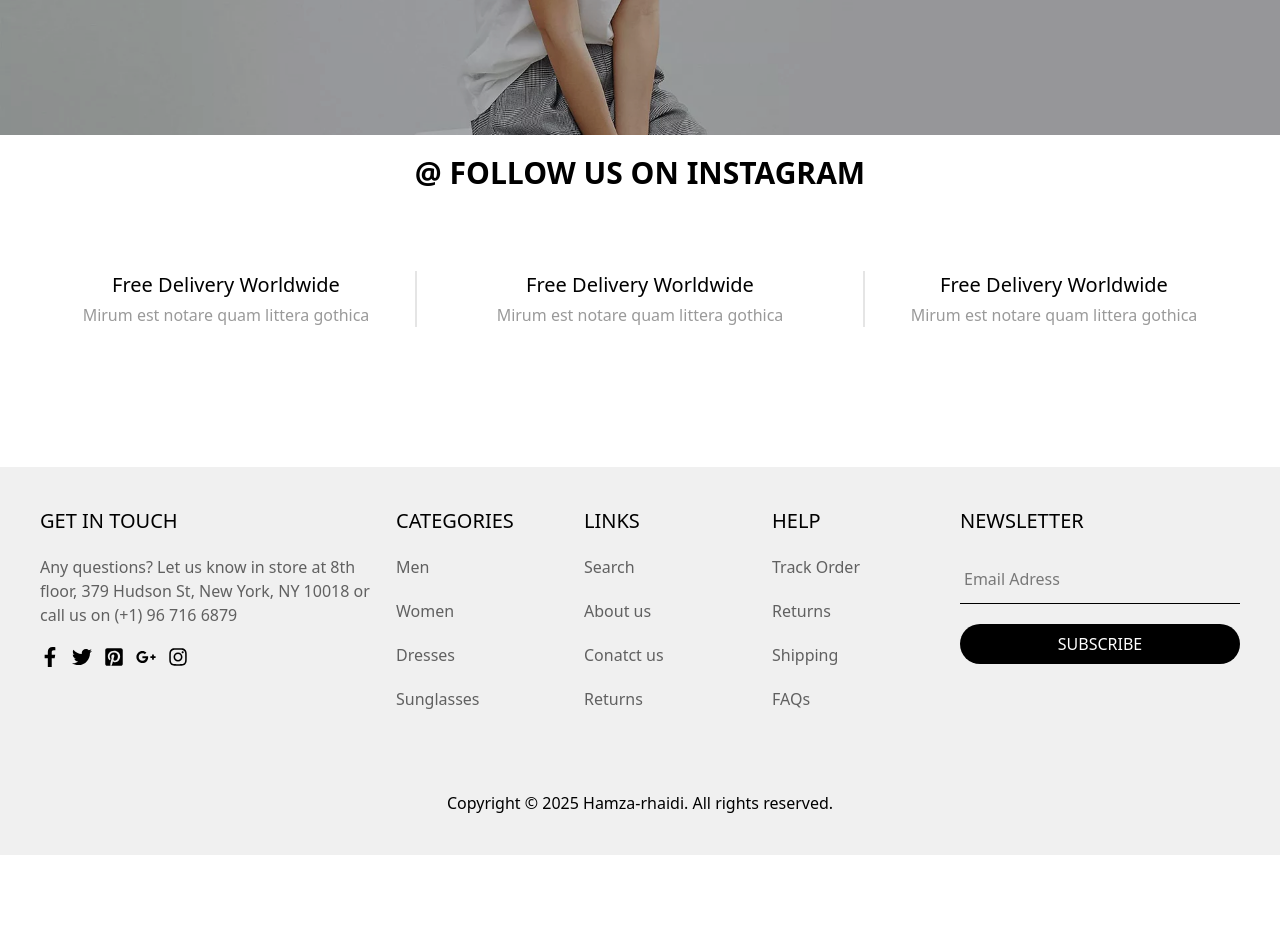
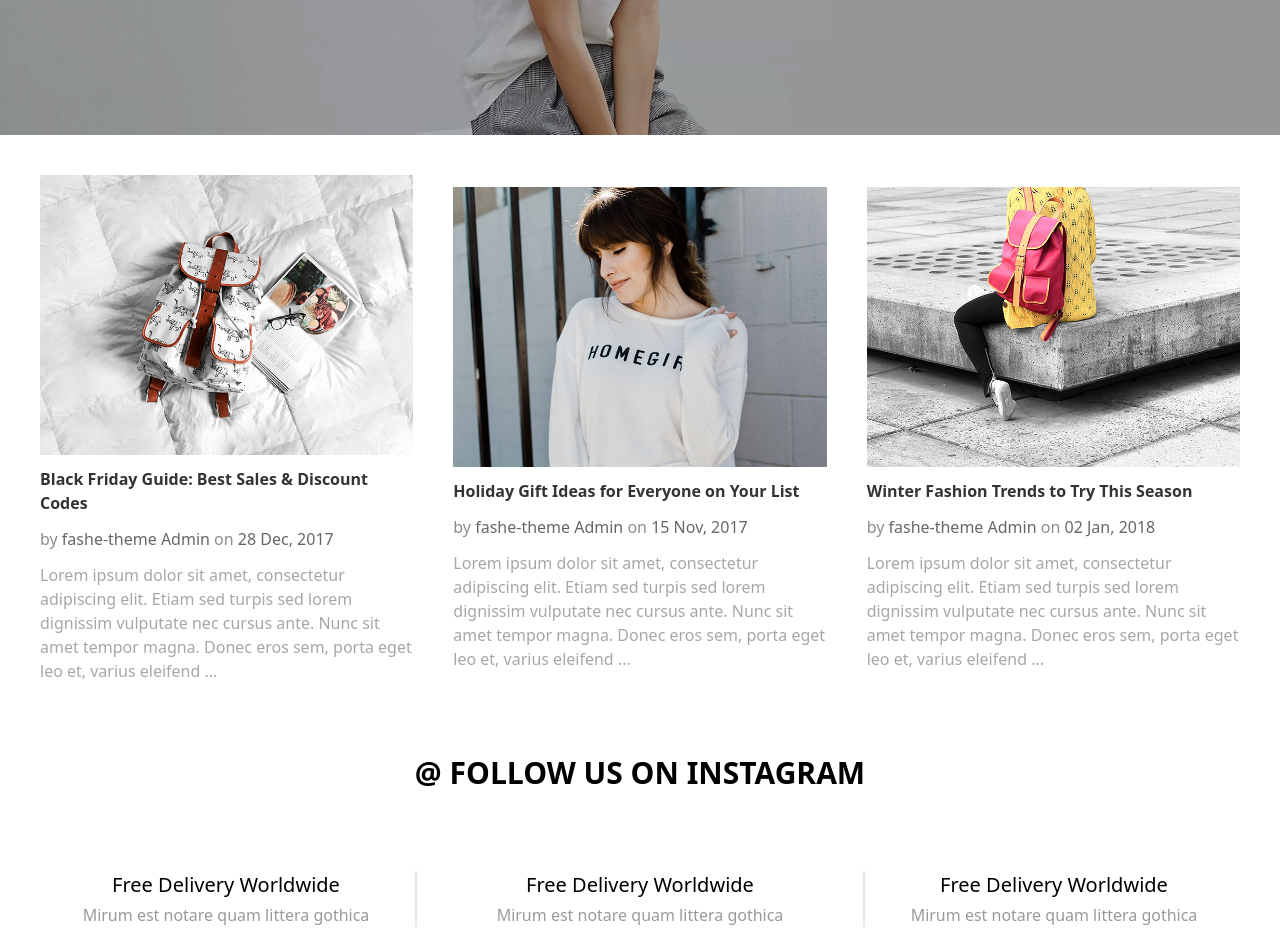
Before and after one commit to hamza-ghaydi/hamza_rhaidi_Final_Project_React, a React (Vite) app: page / in a window 1280 px wide. Shown: the part 1220-2152 px from the top of the page. Before the commit the page ends 2075 px from the top, so only its background shows below. Built offline with nearby package versions, Linux system fonts and the light colour scheme.

Commit message:
section blog

```diff
--- a/src/json/posts.jsx
+++ b/src/json/posts.jsx
@@ -9,7 +9,7 @@ export const posts = [
     categories: ["crafts", "street style"],
     comments: 1,
     image: images.blog01,
-    excerpt: "Lorem ipsum dolor sit amet, consectetur adipiscing elit. Etiam sed turpis sed lorem dignissim vulputate nec cursus ante. Nunc sit amet tempor magna...",
+    excerpt: "Lorem ipsum dolor sit amet, consectetur adipiscing elit. Etiam sed turpis sed lorem dignissim vulputate nec cursus ante. Nunc sit amet tempor magna. Donec eros sem, porta eget leo et, varius eleifend mauris. Donec eu leo congue, faucibus quam eu, viverra mauris. Nulla consectetur lorem mi, at scelerisque metus hendrerit vitae. Proin vel magna vel neque porta ultricies non eget mauris. Suspendisse potenti. Aliquam faucibus scelerisque placerat. Vestibulum vel libero eu nulla varius pretium eget eu magna. Pellentesque habitant morbi tristique senectus et netus et malesuada fames ac turpis egestas. Aenean dictum faucibus felis, ac vestibulum risus mollis in. Phasellus neque dolor, euismod vitae auctor eget, dignissim a felis. Etiam malesuada elit a nibh aliquam, placerat ultricies nibh dictum. Nam ut egestas velit. Pellentesque viverra tincidunt tellus. Etiam cursus, ligula id vehicula cursus, turpis mauris facilisis massa, eget tincidunt est purus et odio. Nam quis luctus libero, non posuere velit. Ut eu varius diam, eu euismod elit. Donec efficitur, neque eu consectetur consectetur, dui sem consectetur felis, vitae rutrum risus urna vel arcu. Aliquam semper ullamcorper laoreet. Sed arcu lectus, fermentum imperdiet purus eu, ornare ornare libero.",
   },
   {
     id: 2,
@@ -19,7 +19,7 @@ export const posts = [
     categories: ["gifts", "lifestyle"],
     comments: 3,
     image: images.blog02,
-    excerpt: "Suspendisse potenti. Vestibulum vel libero eu nulla varius pretium eget eu magna. Pellentesque habitant morbi tristique senectus et netus et malesuada...",
+    excerpt: "Lorem ipsum dolor sit amet, consectetur adipiscing elit. Etiam sed turpis sed lorem dignissim vulputate nec cursus ante. Nunc sit amet tempor magna. Donec eros sem, porta eget leo et, varius eleifend mauris. Donec eu leo congue, faucibus quam eu, viverra mauris. Nulla consectetur lorem mi, at scelerisque metus hendrerit vitae. Proin vel magna vel neque porta ultricies non eget mauris. Suspendisse potenti. Aliquam faucibus scelerisque placerat. Vestibulum vel libero eu nulla varius pretium eget eu magna. Pellentesque habitant morbi tristique senectus et netus et malesuada fames ac turpis egestas. Aenean dictum faucibus felis, ac vestibulum risus mollis in. Phasellus neque dolor, euismod vitae auctor eget, dignissim a felis. Etiam malesuada elit a nibh aliquam, placerat ultricies nibh dictum. Nam ut egestas velit. Pellentesque viverra tincidunt tellus. Etiam cursus, ligula id vehicula cursus, turpis mauris facilisis massa, eget tincidunt est purus et odio. Nam quis luctus libero, non posuere velit. Ut eu varius diam, eu euismod elit. Donec efficitur, neque eu consectetur consectetur, dui sem consectetur felis, vitae rutrum risus urna vel arcu. Aliquam semper ullamcorper laoreet. Sed arcu lectus, fermentum imperdiet purus eu, ornare ornare libero",
   },
   {
     id: 3,
@@ -29,6 +29,6 @@ export const posts = [
     categories: ["fashion", "winter"],
     comments: 2,
     image: images.blog03,
-    excerpt: "Etiam cursus, ligula id vehicula cursus, turpis mauris facilisis massa, eget tincidunt est purus et odio. Nam quis luctus libero, non posuere velit...",
+    excerpt: "Lorem ipsum dolor sit amet, consectetur adipiscing elit. Etiam sed turpis sed lorem dignissim vulputate nec cursus ante. Nunc sit amet tempor magna. Donec eros sem, porta eget leo et, varius eleifend mauris. Donec eu leo congue, faucibus quam eu, viverra mauris. Nulla consectetur lorem mi, at scelerisque metus hendrerit vitae. Proin vel magna vel neque porta ultricies non eget mauris. Suspendisse potenti. Aliquam faucibus scelerisque placerat. Vestibulum vel libero eu nulla varius pretium eget eu magna. Pellentesque habitant morbi tristique senectus et netus et malesuada fames ac turpis egestas. Aenean dictum faucibus felis, ac vestibulum risus mollis in. Phasellus neque dolor, euismod vitae auctor eget, dignissim a felis. Etiam malesuada elit a nibh aliquam, placerat ultricies nibh dictum. Nam ut egestas velit. Pellentesque viverra tincidunt tellus. Etiam cursus, ligula id vehicula cursus, turpis mauris facilisis massa, eget tincidunt est purus et odio. Nam quis luctus libero, non posuere velit. Ut eu varius diam, eu euismod elit. Donec efficitur, neque eu consectetur consectetur, dui sem consectetur felis, vitae rutrum risus urna vel arcu. Aliquam semper ullamcorper laoreet. Sed arcu lectus, fermentum imperdiet purus eu, ornare ornare libero",
   }
 ];
--- a/src/pages/home/partials/Blog.jsx
+++ b/src/pages/home/partials/Blog.jsx
@@ -1,10 +1,26 @@
 import React from 'react';
+import { posts } from '../../../json/posts';
+import images from '../../../constants/images';
 
 const Blog = () => {
     return (
-        <div>
+        <div className='lg:p-10 p-5'>
+            <div className='items-center justify-center lg:flex gap-10'>
+                {posts.map((post) => (
+                    <div key={post.id}>
+                        {post.image && (
+                             <img
+                             src={post.image}
+                             className='w-full h-70 object-cover' alt="" />
+                        )}
+                        <div className='py-3 space-y-3'>
+                        <h2 className='font-semibold text-md text-black/80'>{post.title}</h2>
+                        <p className='text-black/45 ' >by <span className='text-black/60'>{post.author}</span> on <span className='text-black/60'>{post.date}</span> </p>
+                        <p className='text-black/35'>{post.excerpt.slice(0,200)}...</p>
+                        </div>
+                    </div>
+                ))}
 
-            <div>
 
             </div>
         </div>
```
